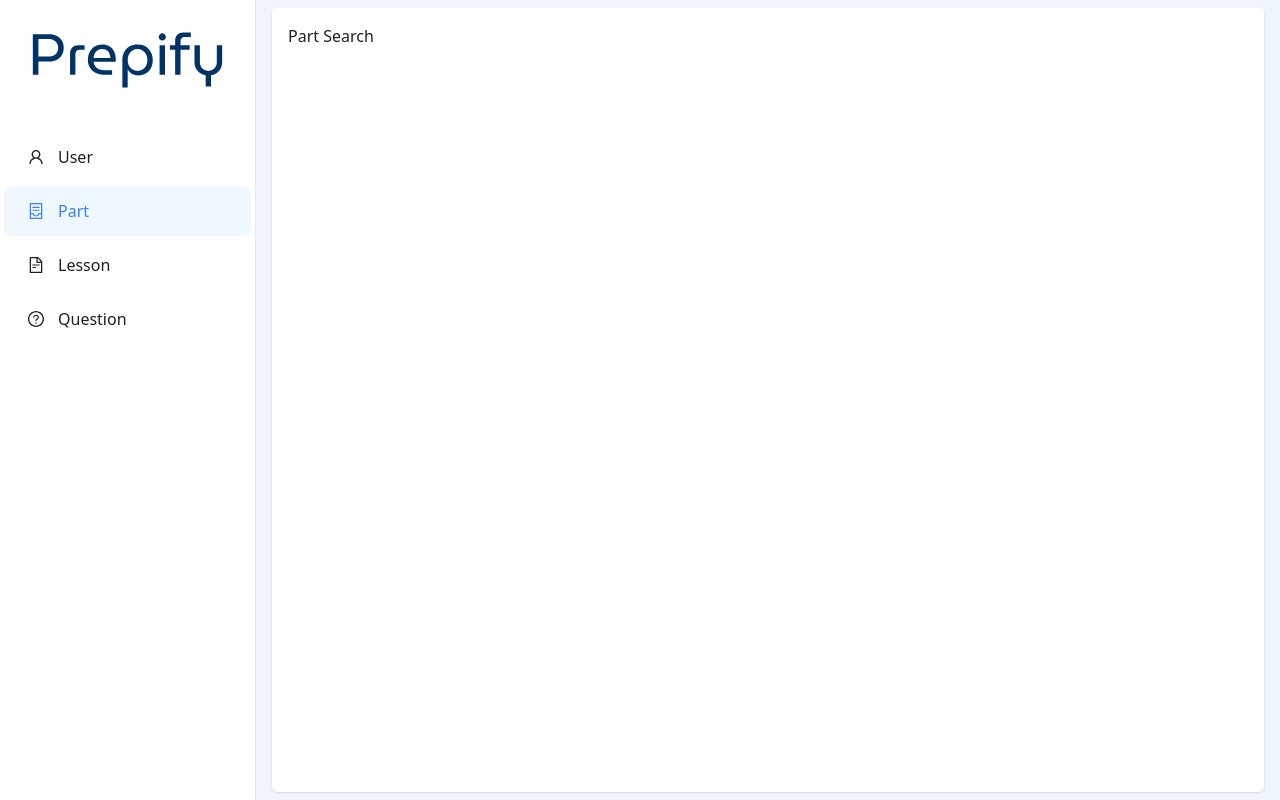
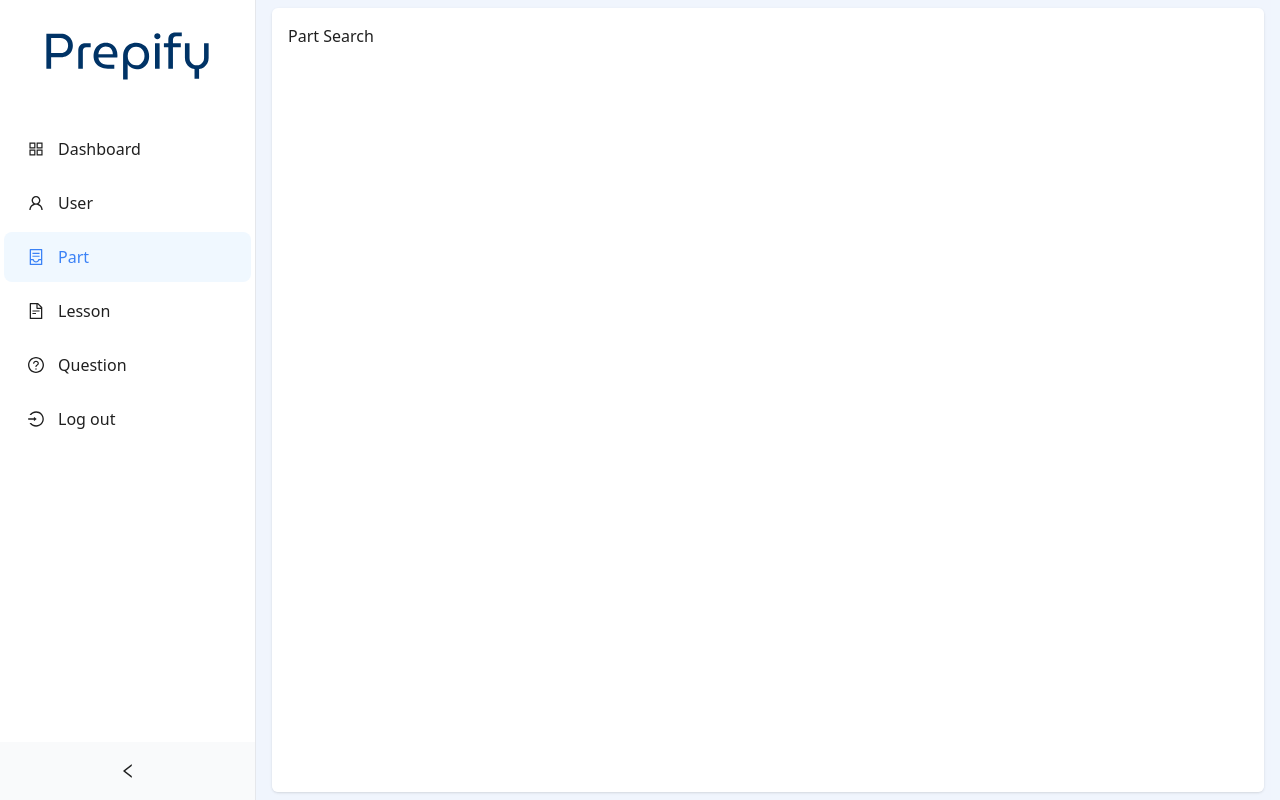
Before and after one commit to Thanh-kun/english-vue, a Vue app: page /admin/part in a window 1280 px wide. Built offline with nearby package versions, Linux system fonts and the light colour scheme.

Commit message:
feat: dashboard layout (update)

```diff
--- a/src/assets/css/tailwind.css
+++ b/src/assets/css/tailwind.css
@@ -15,12 +15,10 @@
     background-color: transparent;
   }
 
-  /* background of the scrollbar except button or resizer */
   .scroll-custom::-webkit-scrollbar-track {
     background-color: transparent;
   }
 
-  /* scrollbar itself */
   .scroll-custom::-webkit-scrollbar-thumb {
     background-color: #babac0;
     background-clip: content-box;
@@ -28,16 +26,21 @@
     border: 4px solid transparent;
   }
 
-  /* set button(top and bottom of the scrollbar) */
   .scroll-custom::-webkit-scrollbar-button {
     display: none;
   }
 
-  .scroll-custom--hover::-webkit-scrollbar-thumb {
-    visibility: hidden;
+  .scroll-custom--hover {
+    background-image: linear-gradient(#fff, #fff);
+    background-color: transparent;
+    transition: background-color 0.5s ease;
   }
 
-  .scroll-custom--hover:hover::-webkit-scrollbar-thumb {
-    visibility: visible;
+  .scroll-custom--hover:hover {
+    background-color: #babac0;
+  }
+
+  .scroll-custom--hover::-webkit-scrollbar-thumb {
+    background-color: inherit;
   }
 }
--- a/src/composables/useSidebar.js
+++ b/src/composables/useSidebar.js
@@ -1,15 +1,22 @@
-import { h, computed } from 'vue'
+import { h, computed, ref } from 'vue'
 import { useRoute, RouterLink } from 'vue-router'
 import {
   UserOutlined,
   ContainerOutlined,
   FileTextOutlined,
-  QuestionCircleOutlined
+  QuestionCircleOutlined,
+  AppstoreOutlined,
+  LoginOutlined
 } from '@ant-design/icons-vue'
 
 export default function useSidebar() {
   const route = useRoute()
   const menuItems = [
+    {
+      label: h(RouterLink, { to: '/admin' }, { default: () => 'Dashboard' }),
+      key: '/admin',
+      icon: h(AppstoreOutlined)
+    },
     {
       label: h(RouterLink, { to: '/admin/user' }, { default: () => 'User' }),
       key: '/admin/user',
@@ -29,15 +36,23 @@ export default function useSidebar() {
       label: h(RouterLink, { to: '/admin/question' }, { default: () => 'Question' }),
       key: '/admin/question',
       icon: h(QuestionCircleOutlined)
+    },
+    {
+      label: 'Log out',
+      key: 'logout',
+      icon: h(LoginOutlined)
     }
   ]
 
   const selectedKeys = computed(() => {
-    return menuItems.filter((item) => route.path.startsWith(item.key)).map((item) => item.key)
+    return menuItems.filter((item) => route.path === item.key).map((item) => item.key)
   })
+
+  const collapsed = ref(false)
 
   return {
     selectedKeys,
-    menuItems
+    menuItems,
+    collapsed
   }
 }
--- a/src/layouts/DashboardLayout.vue
+++ b/src/layouts/DashboardLayout.vue
@@ -1,18 +1,24 @@
 <script setup>
 import { Layout, LayoutSider, LayoutContent, Menu } from 'ant-design-vue'
 import { useSidebar } from '@/composables'
-// import LogoFrame from '@/components/Logo/LogoFrame.vue'
 import LogoText from '@/components/Logo/LogoText.vue'
+import { LeftOutlined, RightOutlined } from '@ant-design/icons-vue'
 
-const { menuItems, selectedKeys } = useSidebar()
+const { menuItems, selectedKeys, collapsed } = useSidebar()
 </script>
 <template>
   <div>
     <Layout style="min-height: 100vh">
-      <LayoutSider width="256" theme="light" class="border-r">
+      <LayoutSider
+        v-model:collapsed="collapsed"
+        collapsible
+        width="256"
+        theme="light"
+        class="border-r"
+      >
         <div class="pt-8 pb-10 px-2">
-          <div class="h-14 w-full rounded-md overflow-hidden">
-            <LogoText class="w-full" style="color: #003366;"/>
+          <div class="h-12 w-full rounded-md overflow-hidden">
+            <LogoText class="w-full" style="color: #003366" />
           </div>
         </div>
         <Menu
@@ -21,6 +27,12 @@ const { menuItems, selectedKeys } = useSidebar()
           mode="inline"
           class="!border-r-0"
         ></Menu>
+        <template #trigger>
+          <div class="bg-gray-50 border-r">
+            <RightOutlined v-show="collapsed" />
+            <LeftOutlined v-show="!collapsed" />
+          </div>
+        </template>
       </LayoutSider>
       <LayoutContent>
         <div class="min-h-screen bg-primary-50 bg-opacity-80 px-4 py-2">
```
Also changed, not shown: src/components/Logo/LogoText.vue (+8 -1 lines).
